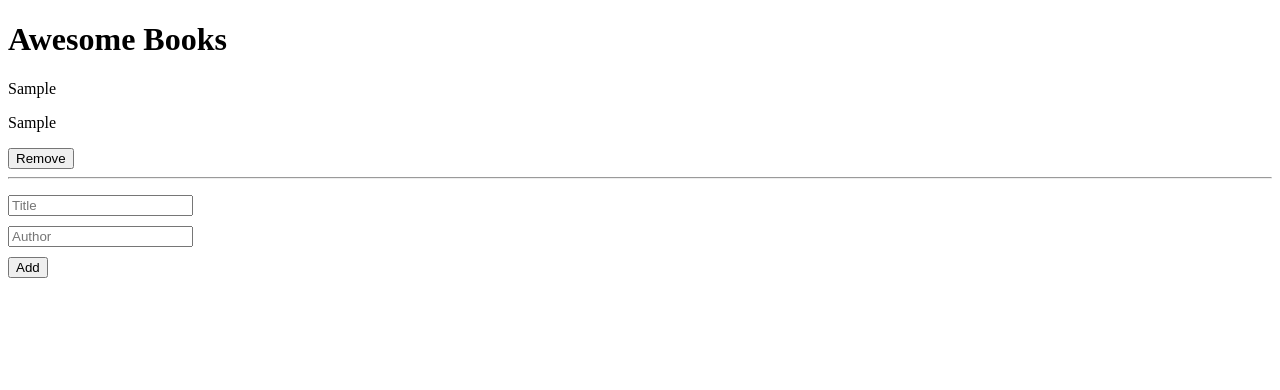
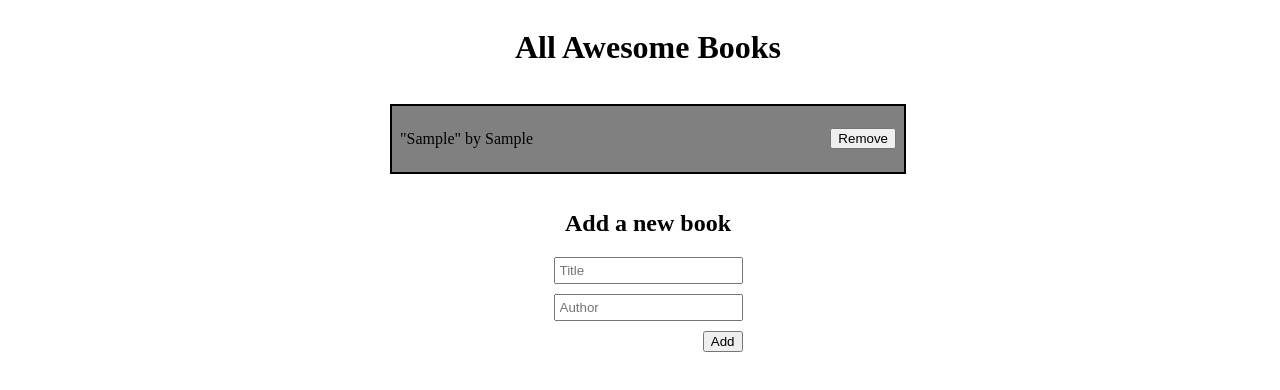
Before and after one commit to WilhelmK109/awesome-books, a website: page index.html in a window 1280 px wide. Both pictures are taken after typing "Sample", "Sample" into the empty fields and a click on the button "Add". Drawn offline with Linux system fonts and the light colour scheme.

Commit message:
Add css styles to the application to match the wireframe

```diff
--- a/index.html
+++ b/index.html
@@ -8,9 +8,10 @@
   <link rel="stylesheet" href="style.css">
 </head>
 <body>
-  <h1>Awesome Books</h1>
+  <h1>All Awesome Books</h1>
   <ul id="books-container"></ul>
   <form action="" id="form">
+    <h2>Add a new book</h2>
     <input id="title" type="text" class="form-input" placeholder="Title" required>
     <input id="author" type="text" class="form-input" placeholder="Author" required>
     <button id="add-new-book" class="submit" value="Add">Add</button>
--- a/script.js
+++ b/script.js
@@ -25,13 +25,11 @@ function displayBooks() {
   booksContainer.innerHTML = '';
   books.forEach((book, index) => {
     const bookItem = document.createElement('li');
-    bookItem.innerHTML = `<p>${book.title}</p>
-    <p>${book.author}</p>
-    <button>Remove</button>
-    <hr>`;
+    bookItem.innerHTML = `<p>"${book.title}" by ${book.author}</p>
+    <button>Remove</button>`;
 
     booksContainer.appendChild(bookItem);
-    booksContainer.childNodes[index].childNodes[4].onclick = () => {
+    booksContainer.childNodes[index].childNodes[2].onclick = () => {
       removeBook(index);
       displayBooks();
     };
--- a/style.css
+++ b/style.css
@@ -1,17 +1,42 @@
+body {
+  width: 100vw;
+  display: flex;
+  flex-direction: column;
+  align-items: center;
+  justify-content: center;
+}
+
 ul {
   padding: 0%;
+  justify-content: center;
+  align-items: center;
+  border: 2px solid #000;
+  width: 40%;
 }
 
 li {
   list-style: none;
+  display: flex;
+  justify-content: space-between;
+  align-items: center;
+  padding: 8px;
+}
+
+li:nth-child(odd) {
+  background-color: gray;
 }
 
 form {
   display: flex;
   flex-direction: column;
-  align-items: flex-start;
+  align-items: center;
 }
 
 .form-input {
   margin-bottom: 10px;
+  padding: 4px;
 }
+
+.submit {
+  align-self: flex-end;
+}
```
